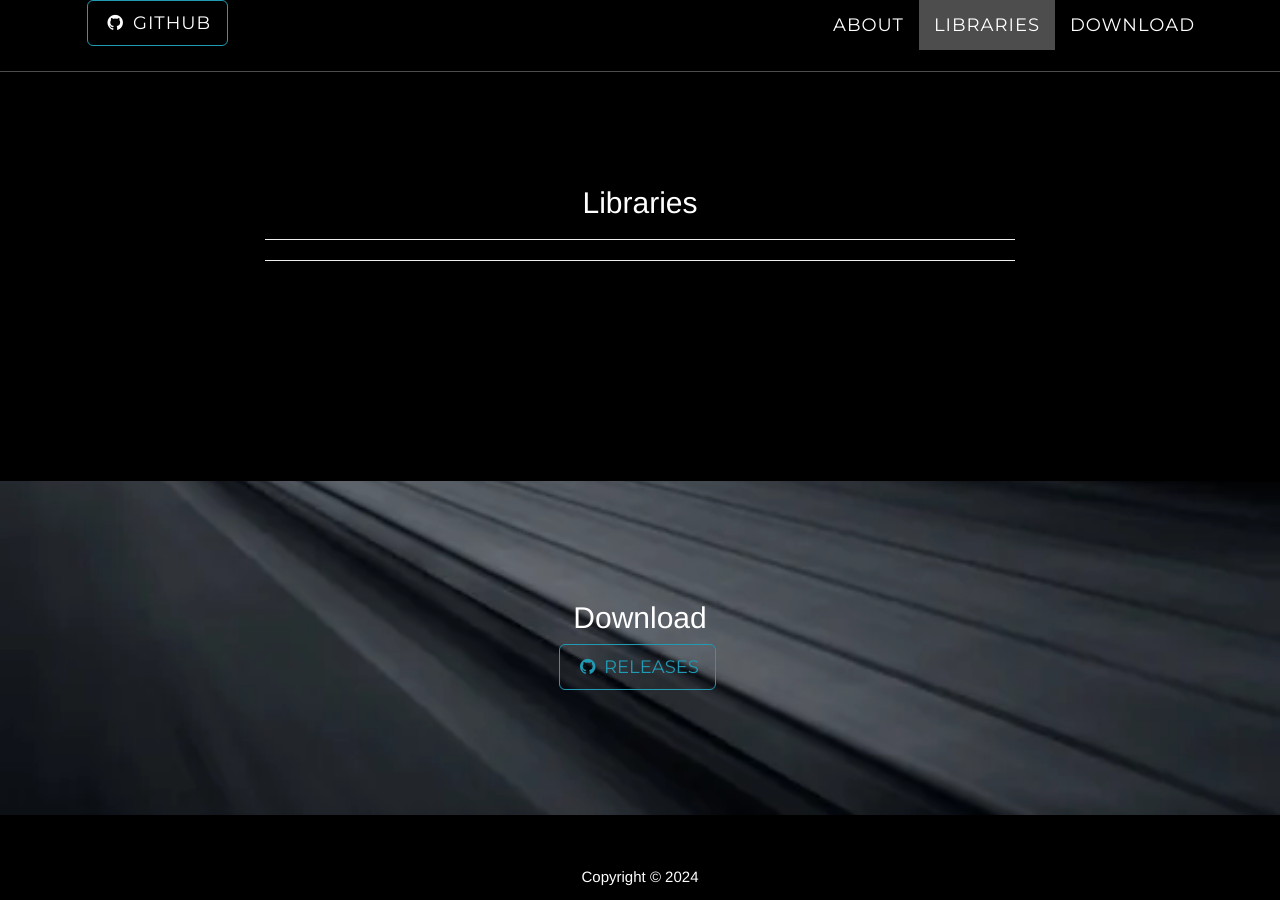
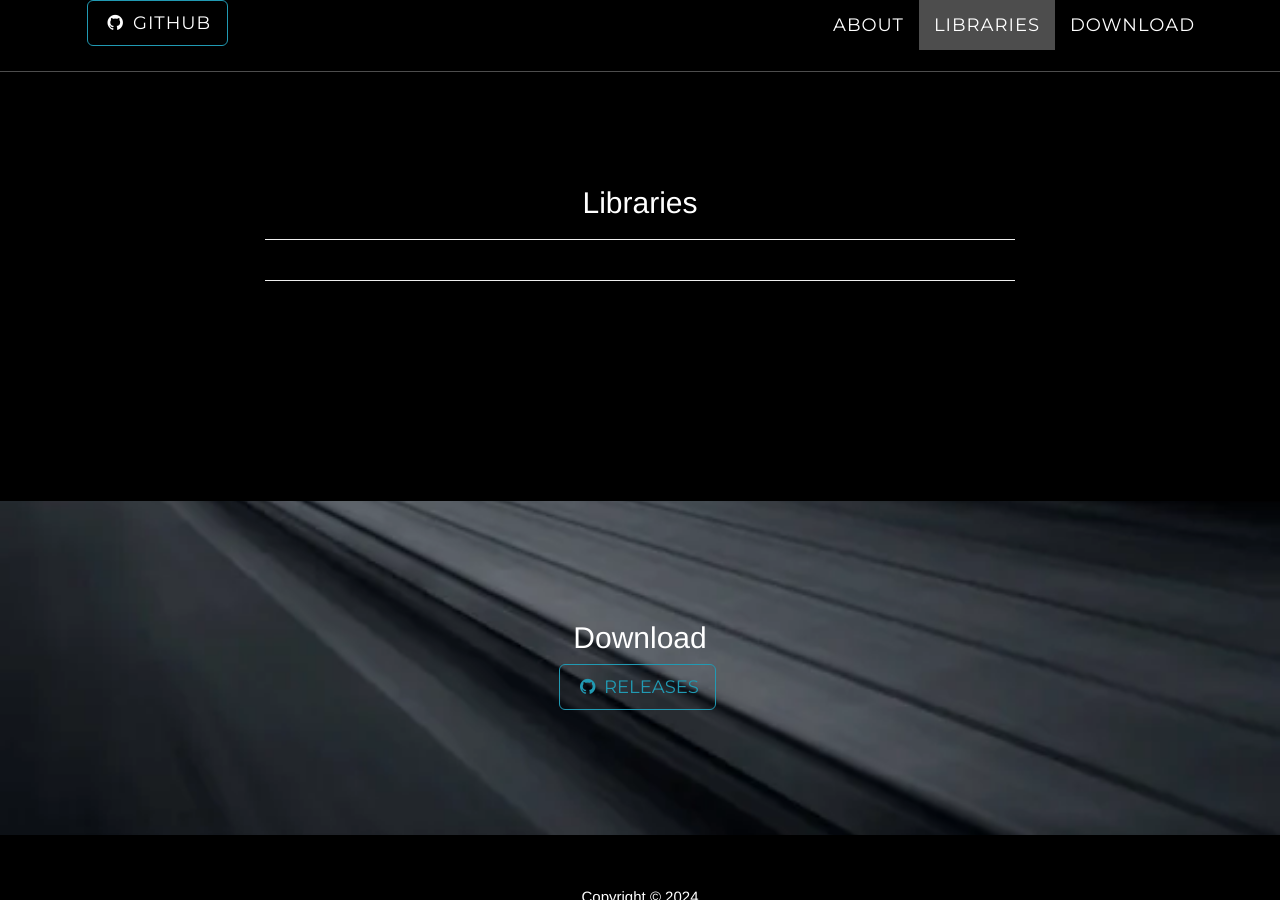
Before and after one commit to qlibs/qlibs.github.io, a Jekyll site: the page built from index.html, in a window 1280 px wide and 900 px high, scrolled down 1347 px. Built offline with Jekyll 4.4.1, drawn with Linux system fonts in a browser that asks for light colours; nearby versions of some CDN libraries.

Commit message:
mobile libs

```diff
--- a/_includes/libraries.html
+++ b/_includes/libraries.html
@@ -1,14 +1,14 @@
   <script src="js/uikit.min.js"></script>
   <script src="js/uikit-icons.min.js"></script>
   <script src="https://ajax.googleapis.com/ajax/libs/jquery/3.1.0/jquery.min.js"></script>
-  <!--<script src="js/github.js"></script>-->
+  <script src="js/github.js"></script>
 
     <section id="libraries" class="container content-section text-center">
         <div class="row">
             <div class="col-lg-8 col-lg-offset-2">
                 <h2>Libraries</h2>
                 <hr />
-                <!--<div class="repo-container" id="repo-box"></div>-->
+                <div class="repo-container" id="repo-box"></div>
                 <hr />
             </div>
         </div>
```
Also changed, not shown: _includes/css/styles.css (+5 -3 lines).
